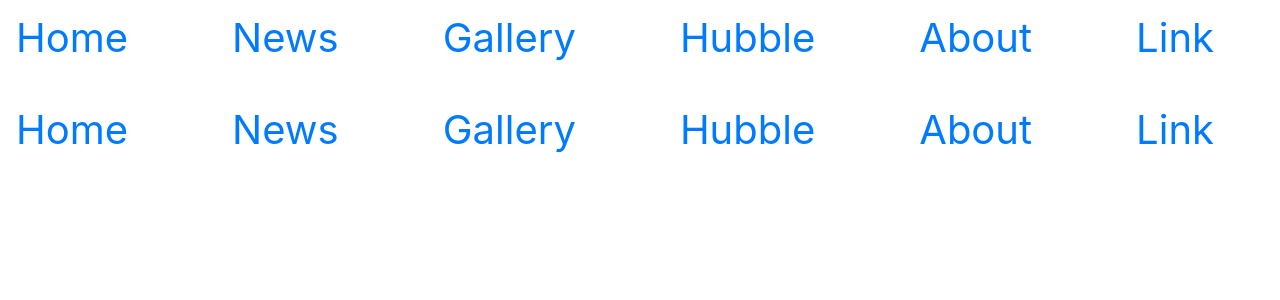
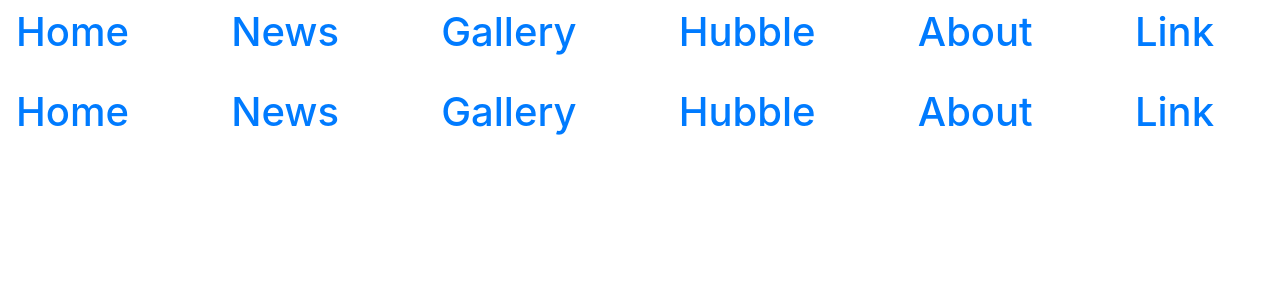
Before and after one commit to Alex2574/Space-news, an Angular app: page / in a window 1280 px wide. Shown: the top 300 px of the page. Built offline with nearby package versions, Linux system fonts and the light colour scheme.

Commit message:
Inserted H2 into navbar.html

```diff
--- a/src/app/app.component.html
+++ b/src/app/app.component.html
@@ -1,2 +1,2 @@
-<app-navbar><h2></h2></app-navbar>
+<app-navbar></app-navbar>
 <router-outlet></router-outlet>
--- a/src/app/navbar/navbar.component.html
+++ b/src/app/navbar/navbar.component.html
@@ -1,4 +1,4 @@
-<ul class="navbar">
+<h2><ul class="navbar">
   <a routerLink="/home"> Home</a>
   <a routerLink="/news">News</a>
   <a routerLink="/gallery">Gallery </a>
@@ -6,3 +6,4 @@
   <a routerLink="/about">About</a>
   <a routerLink="/link">Link</a>
 </ul>
+</h2>
```
